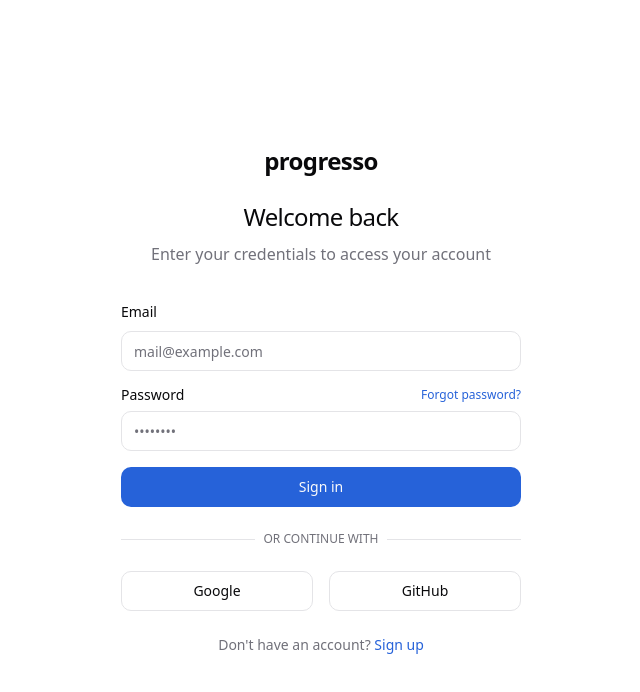
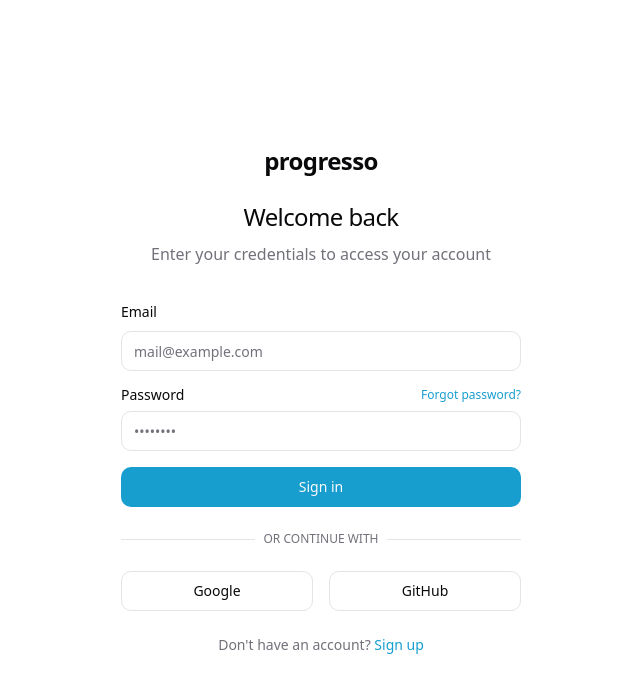
Before and after one commit to famchiyaque/starthack-app, a React (Vite) app: page /auth/login in a window 1280 px wide. Shown: the top 692 px of the page, without its empty margins (639-1279 px from the left). Built offline with nearby package versions, Linux system fonts and the light colour scheme.

Commit message:
Update primary color scheme
Updates the primary color scheme to use a combination of light blue and green.

```diff
--- a/src/components/common/UserTypeSelection.tsx
+++ b/src/components/common/UserTypeSelection.tsx
@@ -16,14 +16,14 @@ const UserTypeSelection: React.FC<UserTypeSelectionProps> = ({ onSelect, classNa
       <AnimatedTransition type="slide" direction="left" delay={100}>
         <Button
           variant="outline"
-          className="h-auto p-6 flex flex-col items-center justify-center gap-4 group transition-all duration-300 hover:bg-primary/5 border-2"
+          className="h-auto p-6 flex flex-col items-center justify-center gap-4 group transition-all duration-300 hover:bg-primary/10 border-2 border-primary/20 hover:border-primary/40"
           onClick={() => onSelect('company')}
         >
-          <div className="w-16 h-16 rounded-full flex items-center justify-center bg-primary/10 group-hover:bg-primary/20 transition-colors duration-300">
+          <div className="w-16 h-16 rounded-full flex items-center justify-center bg-primary/20 group-hover:bg-primary/30 transition-colors duration-300">
             <Building className="w-8 h-8 text-primary" />
           </div>
           <div className="space-y-2 text-center">
-            <h3 className="text-xl font-medium">Company</h3>
+            <h3 className="text-xl font-medium text-primary">Company</h3>
             <p className="text-muted-foreground text-sm">
               Showcase your projects and share progress with the community
             </p>
@@ -34,14 +34,14 @@ const UserTypeSelection: React.FC<UserTypeSelectionProps> = ({ onSelect, classNa
       <AnimatedTransition type="slide" direction="right" delay={200}>
         <Button
           variant="outline"
-          className="h-auto p-6 flex flex-col items-center justify-center gap-4 group transition-all duration-300 hover:bg-primary/5 border-2"
+          className="h-auto p-6 flex flex-col items-center justify-center gap-4 group transition-all duration-300 hover:bg-secondary/10 border-2 border-secondary/20 hover:border-secondary/40"
           onClick={() => onSelect('individual')}
         >
-          <div className="w-16 h-16 rounded-full flex items-center justify-center bg-primary/10 group-hover:bg-primary/20 transition-colors duration-300">
-            <User className="w-8 h-8 text-primary" />
+          <div className="w-16 h-16 rounded-full flex items-center justify-center bg-secondary/20 group-hover:bg-secondary/30 transition-colors duration-300">
+            <User className="w-8 h-8 text-secondary" />
           </div>
           <div className="space-y-2 text-center">
-            <h3 className="text-xl font-medium">Individual</h3>
+            <h3 className="text-xl font-medium text-secondary">Individual</h3>
             <p className="text-muted-foreground text-sm">
               Discover projects, follow companies, and engage with updates
             </p>
--- a/src/index.css
+++ b/src/index.css
@@ -1,4 +1,3 @@
-
 @tailwind base;
 @tailwind components;
 @tailwind utilities;
@@ -11,19 +10,19 @@
     --card-foreground: 240 10% 3.9%;
     --popover: 0 0% 100%;
     --popover-foreground: 240 10% 3.9%;
-    --primary: 220 70% 50%;
+    --primary: 196 80% 45%;
     --primary-foreground: 0 0% 98%;
-    --secondary: 240 4.8% 95.9%;
+    --secondary: 142 70% 45%;
     --secondary-foreground: 240 5.9% 10%;
-    --muted: 240 4.8% 95.9%;
+    --muted: 210 20% 95%;
     --muted-foreground: 240 3.8% 46.1%;
-    --accent: 240 4.8% 95.9%;
+    --accent: 152 50% 90%;
     --accent-foreground: 240 5.9% 10%;
     --destructive: 0 84.2% 60.2%;
     --destructive-foreground: 0 0% 98%;
     --border: 240 5.9% 90%;
     --input: 240 5.9% 90%;
-    --ring: 240 5.9% 10%;
+    --ring: 196 80% 45%;
     --radius: 0.75rem;
   }
 }
```
